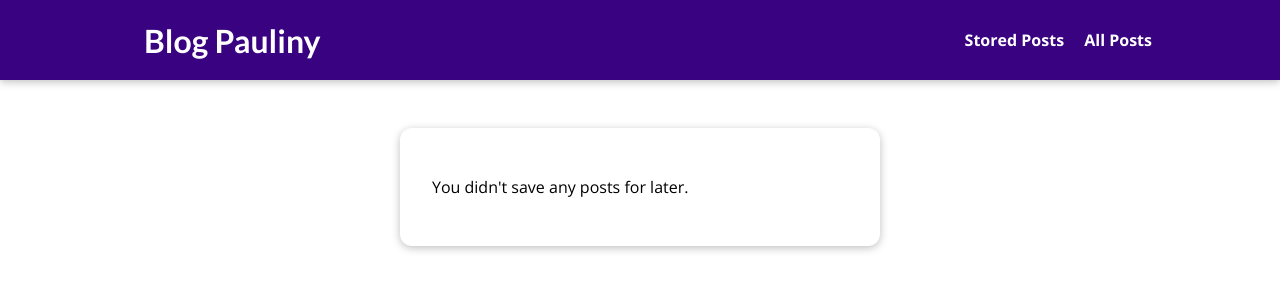
After one commit to RockPiryt/Django_Blog, a Django app: page /read-later in a window 1280 px wide. The commit adds this page. Shown: the top 300 px of the page. Run offline with Django 4.2, Linux system fonts and the light colour scheme.

Commit message:
'RockPiryt' - add a new functionality, user can save a post for later,
- use session to create user list to store post for later read,
- add a button under a post title to save post in user's list,
- user can go to page with all saved posts,
- user can remove post from this list,

```diff
--- /dev/null
+++ b/my_page/blog/static/blog/stored-posts.css
@@ -0,0 +1,37 @@
+#main-navigation {
+    background-color: #390281;
+    box-shadow: 0 2px 8px rgba(0, 0, 0, 0.25);
+  }
+
+#stored-posts{
+    margin: 8rem auto 3rem auto;
+    padding: 2rem;
+    border-radius: 12px;
+    box-shadow: 0 2px 8px rgba(0, 0, 0, 0.25);
+    background-color: white;
+    width: 90%;
+    max-width: 30rem;
+}
+
+#stored-posts ul{
+    list-style: none;
+    margin: 0;
+    padding: 0;
+}
+#stored-posts li{
+    margin: 1rem 0;
+}
+
+#stored-posts a{
+    display: block;
+    padding: 1rem;
+    width: 100%;
+    text-decoration: none;
+    border: 1px solid #ccc;
+    color: rgb(31, 31, 31);
+    font-weight: bold;
+}
+#stored-posts a:hover,
+#stored-posts a:active{
+    background-color: #ccc;
+}
--- /dev/null
+++ b/my_page/blog/templates/blog/stored-post.html
@@ -0,0 +1,21 @@
+{% extends "base.html" %}
+{% load static %}
+
+{% block title %} My Stored Post {% endblock %}
+
+{% block css_file %}
+<link rel="stylesheet" href="{% static 'blog/stored-posts.css'%}">
+{% endblock %}
+
+{% block content %}
+    <section id="stored-posts">
+        {% if not html_has_post %}
+            <p>You didn't save any posts for later.</p>
+        {% endif %}
+        <ul>
+            {% for single_post_later in html_posts_later %}
+                <li><a href="{% url 'single-post-page' aslug=single_post_later.slug %}">{{ single_post_later.title }}</a></li>
+            {% endfor %}
+        </ul>
+    </section>
+{% endblock %}
--- a/my_page/blog/urls.py
+++ b/my_page/blog/urls.py
@@ -8,4 +8,5 @@ urlpatterns = [
     path("", views.StartingPageView.as_view(), name="starting-page"),
     path("posts", views.AllPostView.as_view(), name="all-posts-page"),
     path("posts/<slug:aslug>", views.SinglePostView.as_view(), name="single-post-page"),
+    path("read-later" , views.ReadLaterView.as_view(), name="rr-read-later"),
 ]
--- a/my_page/blog/views.py
+++ b/my_page/blog/views.py
@@ -32,13 +32,26 @@ class AllPostView(ListView):
     context_object_name = "html_all_posts"
 
 class SinglePostView(View):
+    def is_stored_post(self,request, saved_post_id):
+        #Check if ID single_post is on session list
+        user_stored_posts =  request.session.get("s_key_stored_posts")
+        if user_stored_posts is not None:
+            is_saved_later = saved_post_id in user_stored_posts# It is True
+        else:
+            is_saved_later = False
+        return is_saved_later
+
     def get(self, request, aslug):
         single_post = Post.objects.get(slug=aslug)
+        #Check if ID single_post is on session list
+
+
         html_context={
             "html_post": single_post,
             "html_tags_for_post": single_post.tags.all(),
             "html_comment_form": CommentForm(),
             "html_comments":single_post.aacomments.all().order_by("-id"),
+            "html_is_saved_later": self.is_stored_post(request, saved_post_id=single_post.id)
         }
         return render(request, "blog/post-detail.html", html_context)
 
@@ -59,9 +72,84 @@ class SinglePostView(View):
             "html_tags_for_post": psingle_post.tags.all(),
             "html_comment_form": post_comment_form,
             "html_comments":psingle_post.aacomments.all().order_by("-id"),
+            "html_is_saved_later": self.is_stored_post(request, saved_post_id=psingle_post.id)
         }
         return render(request, "blog/post-detail.html", phtml_context)
 
+#----------------------------------------------------- LONG CODE VERSION
+# class SinglePostView(View):
+
+
+#     def get(self, request, aslug):
+#         single_post = Post.objects.get(slug=aslug)
+#         #Check if ID single_post is on session list
+#         user_stored_posts =  request.session.get("s_key_stored_posts")
+#         if user_stored_posts is not None:
+#             is_saved_later = single_post.id in user_stored_posts# It is True
+#         else:
+#             is_saved_later = False
+
+#         html_context={
+#             "html_post": single_post,
+#             "html_tags_for_post": single_post.tags.all(),
+#             "html_comment_form": CommentForm(),
+#             "html_comments":single_post.aacomments.all().order_by("-id"),
+#             "html_is_saved_later": is_saved_later,
+#         }
+#         return render(request, "blog/post-detail.html", html_context)
+
+#     def post(self, request, aslug):
+#         post_comment_form = CommentForm(request.POST)
+#         psingle_post = Post.objects.get(slug=aslug)
+
+#         #Valid ok
+#         if post_comment_form.is_valid():
+#             user_comment = post_comment_form.save(commit=False)
+#             user_comment.cpost = psingle_post
+#             user_comment.save()
+#             return HttpResponseRedirect(reverse("single-post-page", args=[aslug]))
+
+#         # Error valid
+#         phtml_context={
+#             "html_post": psingle_post,
+#             "html_tags_for_post": psingle_post.tags.all(),
+#             "html_comment_form": post_comment_form,
+#             "html_comments":psingle_post.aacomments.all().order_by("-id"),
+#         }
+#         return render(request, "blog/post-detail.html", phtml_context)
+
+class ReadLaterView(View):
+    def get(self, request):
+        # Get data from session
+        stored_post_list = request.session.get("s_key_stored_posts")
+        #Empty dict for arguments to html
+        html_context={}
+        # Check if list exists and it is not empty
+        if stored_post_list is None or len(stored_post_list) == 0:
+            html_context["html_posts_later"] =  [] # empty list for post
+            html_context["html_has_post"] =  False # variable if are not any posts
+        else:
+            later_user_posts = Post.objects.filter(id__in=stored_post_list) # list with objects (IDs objects are on list stored_post_list)
+            html_context["html_posts_later"] =  later_user_posts # change empty list for list with objects
+            html_context["html_has_post"] =  True #change variable user save posts for later
+        return render(request, "blog/stored-post.html", html_context)
+
+    def post(self, request):
+        # Get id of current post from hidden input field in form with button
+        current_post_id = int(request.POST["rrpost_id"])
+        # Existing user list in session with key= s_key_stored_post in cookie session
+        stored_post_list = request.session.get("s_key_stored_posts") # get return None if key in dict is not exist
+        #If stored_post_list is not existed I create new empty list for user (name the same as before)
+        if stored_post_list is None:
+            stored_post_list = [] #I use the same name as existing list to append post regardless if is new empty list or existing
+        if current_post_id not in stored_post_list:
+            stored_post_list.append(current_post_id)
+        else:
+            stored_post_list.remove(current_post_id)
+
+        request.session["s_key_stored_posts"] = stored_post_list
+
+        return HttpResponseRedirect("/")
 
 #------------------------------------------------------only GET method
 # class SinglePostView(DetailView):
--- a/my_page/static/app.css
+++ b/my_page/static/app.css
@@ -35,6 +35,7 @@ h3 {
   text-decoration: none;
   color: white;
   font-weight: bold;
+  margin-left: 1rem;
 }
 
 #main-navigation a:hover,
--- a/my_page/templates/base.html
+++ b/my_page/templates/base.html
@@ -18,6 +18,7 @@
     <header id="main-navigation">
         <h1><a href="{% url 'starting-page' %}">Blog Pauliny</a></h1>
         <nav>
+            <a href="{% url 'rr-read-later' %}"">Stored Posts</a>
             <a href="{% url 'all-posts-page' %}"">All Posts</a>
         </nav>
     </header>
```
Also changed, not shown: my_page/blog/templates/blog/post-detail.html (+27 -4 lines).
